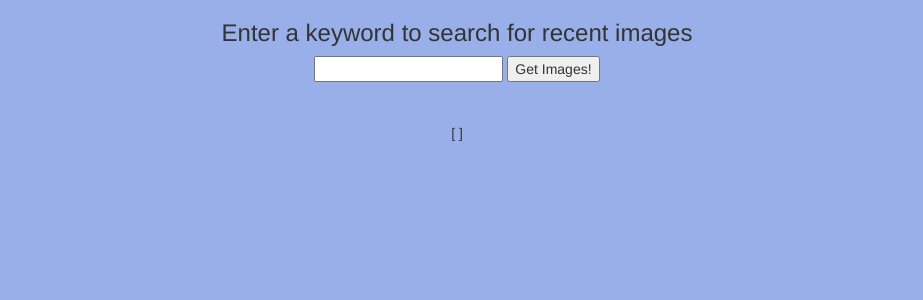
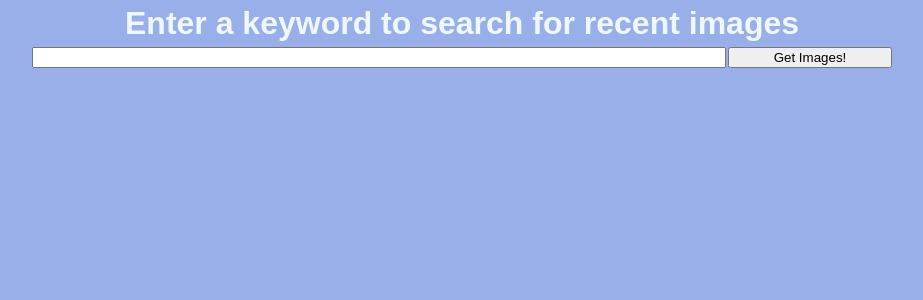
Before and after one commit to NathanSDunn/flickr-gallery, a PHP site: the page made by src/view/ShowImages.php in a window 1280 px wide. Shown: the top 300 px of the page, without its empty margins (183-1106 px from the left). Run offline with PHP 8.4, Linux system fonts and the light colour scheme; the template is opened without the code that fills it, so the values that code supplies are empty; style sheets or scripts are compiled from the project's sources.

Commit message:
Implement view styling in pure .less

```diff
--- a/src/view/ShowImages.php
+++ b/src/view/ShowImages.php
@@ -2,44 +2,33 @@
 <html lang="en">
     <head>
         <meta name="viewport" content="width=device-width, initial-scale=1">
-        <link rel="stylesheet" href="https://maxcdn.bootstrapcdn.com/bootstrap/3.3.5/css/bootstrap.min.css"/>
+        <link rel="stylesheet" href="css/gallery.css">
     </head>
-    <body style="background-color: #99afe9; text-align: center">
-        <div class="container" style="">
-            <h3>Enter a keyword to search for recent images</h3>
-            <div class="row">
-                <form method="GET">
-                    <input class="xs-10" type="text" value="<?= $keyword ?>" name="keyword" maxlength="50"/>
-                    <input class="xs-2" type="submit" value="Get Images!">
-                </form>
-                <br/>
-            </div>
-
-            <div class="row">
-                <div class="col-xs-1"></div>
+    <body>
+        <div class="gallery">
+            <h1>Enter a keyword to search for recent images</h1>
+            <form class="search" method="GET">
+                <input class="search-keyword" type="text" value="<?= $keyword ?>" name="keyword" maxlength="50"/>
+                <input class="search-button" type="submit" value="Get Images!">
+            </form>
+            <div class="photos">
                 <?php foreach ($photos as $photo): ?>
-                    <div class="col-xs-2">
+                    <div class="photo">
                         <a href="<?= $photo['big_url'] ?>" target="_blank">
                             <img class="img-responsive" src="<?= $photo['thumbnail'] ?>"/>
                         </a>
                     </div>
                 <?php endforeach; ?>
-                <div class="col-xs-1"></div>
             </div>
-            <br>
-            <div class="row">
-                <div class="xs-12">
-                    [&nbsp;<?php foreach ($pagination as $page): ?>
-                        <?php if ($page['inactive'] === true) : ?>
-                            <a href="?keyword=<?= $keyword ?>&page=<?= $page['number'] ?>">
-                                <?= $page['number'] ?></a>&nbsp;
-                        <?php else : ?>
-                            -<?= $page['number'] ?>-&nbsp;
-                        <?php endif; ?>
-                    <?php endforeach; ?>]
-                </div>
-            </div>
+            <span class="pagination">
+                <?php foreach ($pagination as $page): ?>
+                    <?php if ($page['inactive'] === true) : ?>
+                        <a href="?keyword=<?= $keyword ?>&page=<?= $page['number'] ?>"><?= $page['number'] ?></a>&nbsp;
+                    <?php else : ?>
+                        -<?= $page['number'] ?>-&nbsp;
+                    <?php endif; ?>
+                <?php endforeach; ?>
+            </span>
         </div>
     </body>
-
 </html>
--- /dev/null
+++ b/src/view/less/gallery.less
@@ -0,0 +1,87 @@
+@color-background: #99afe9;
+@gutter: 5px;
+@gutter-x-2: 2 * @gutter;
+@gutter-x-4: 4 * @gutter;
+
+body {
+    width: 100%;
+    background-color: @color-background;
+    color: aliceblue;
+    text-align: center;
+    font-family: sans-serif;
+    margin: @gutter;
+}
+h1 {
+    margin:0;
+}
+
+
+/*gallery images centering*/
+@photos-no-wrap : 978px;
+@photos-min-no-wrap: 396px;
+@photo-min-size : 174px;
+@photo-size: @photo-min-size + @gutter-x-4;
+.gallery{
+    width: @photo-min-size;
+    margin: 0 auto;
+    overflow:hidden;
+    @media only screen and (min-width : @photos-min-no-wrap) {
+        width: (2 * @photo-min-size);
+        .search-keyword {
+            width: @photo-min-size - @gutter-x-2;
+        }
+    }
+    @media only screen and (min-width : (@photos-min-no-wrap + @photo-size)) {
+        width: (3 * @photo-min-size);
+        .search-keyword {
+            width: 2 * @photo-min-size - @gutter-x-2;
+        }
+    }
+    @media only screen and (min-width : (@photos-min-no-wrap + ( 2 * @photo-size))) {
+        width: (4 * @photo-min-size);
+        .search-keyword {
+            width: 3 * @photo-min-size - @gutter-x-2;
+        }
+    }
+    @media only screen and (min-width : (@photos-min-no-wrap + ( 3 * @photo-size))) {
+        width: (5 * @photo-min-size);
+        .search-keyword {
+            width: 4 * @photo-min-size - @gutter-x-2;
+        }
+    }
+}
+.photos{
+    display:inline-block;
+}
+.photo {
+    padding: @gutter;
+    padding-bottom: @gutter - 4px;
+    margin: @gutter;
+    border: 2px solid grey;
+    background-color: lightgrey;
+
+    float: left;
+}
+
+/*keyword search formatting*/
+.search {
+    &-keyword {
+        min-width: @photo-min-size - @gutter;
+        text-align: center;
+        font-family: monospace;
+        margin-top: @gutter !important;
+        margin-left: @gutter;
+        float:left;
+    }
+    &-button {
+        margin-top: @gutter !important;
+        width: @photo-min-size - @gutter-x-2;
+        margin-right: @gutter;
+        float:right;
+    }
+}
+
+/*Links at bottom of page*/
+.pagination {
+    display: inline-block;
+}
```
Also changed, not shown: 1 other file.
